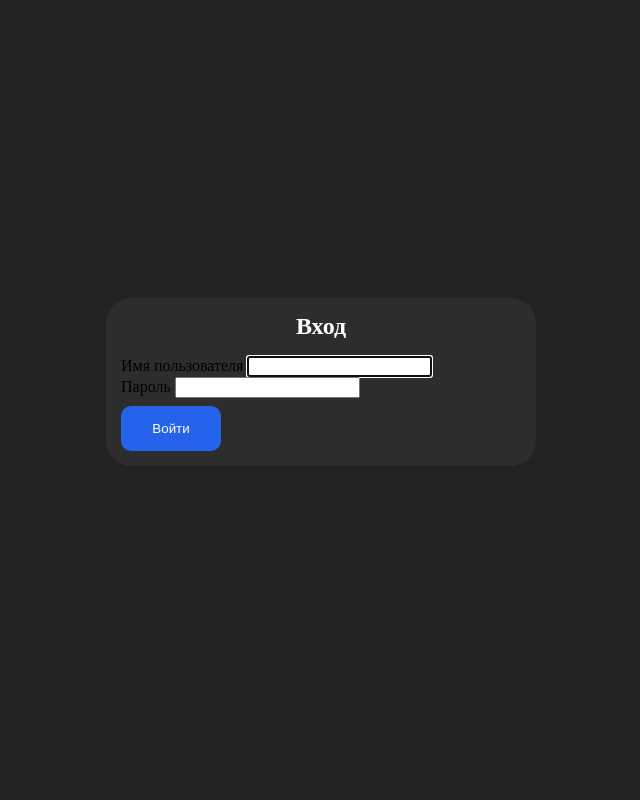
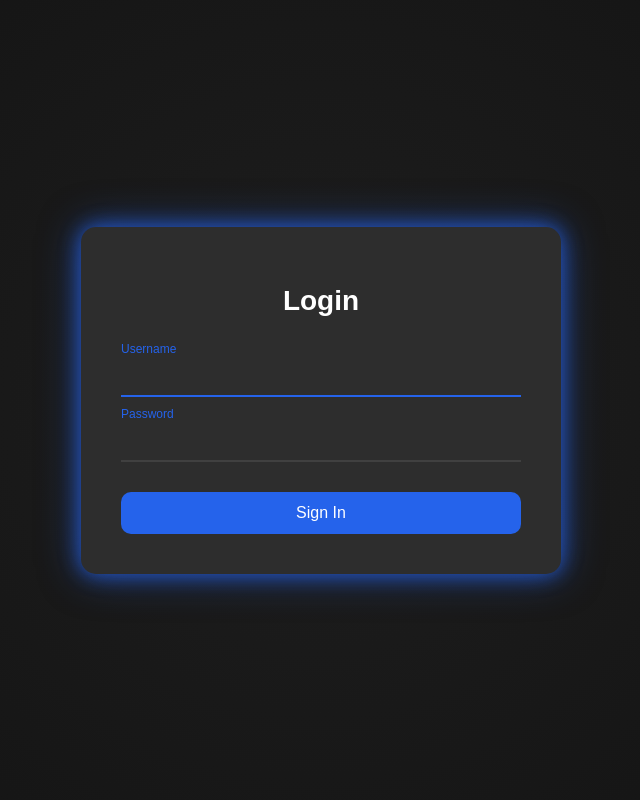
Before and after one commit to rzinovets/de-headless-symfony, a Symfony app: template app/templates/security/login.html.twig in a window 1280 px wide. Shown: the whole page, without its empty margins (319-959 px from the left). Run offline with Twig, Linux system fonts and the light colour scheme; the template is opened without the code that fills it, so the values that code supplies are empty; some libraries are stand-ins or nearby versions.

Commit message:
fix admin login form && fix xdebug conf

```diff
--- a/app/public/styles/login/app.css
+++ b/app/public/styles/login/app.css
@@ -1,112 +1,180 @@
 body {
     margin: 0;
     padding: 0;
-    background-color: #232222;
+    background-color: #121212;
+    font-family: 'Arial', sans-serif;
+    color: #ffffff;
+    display: flex;
+    justify-content: center;
+    align-items: center;
+    height: 100vh;
 }
 
 .wrapper {
-    height: calc(100vh - 36px);
+    width: 100%;
+    height: 100%;
     display: flex;
-    align-self: center;
+    justify-content: center;
+    align-items: center;
+    background: radial-gradient(circle, #1e1e1e, #121212);
 }
 
 .container {
-    min-width: 400px;
-    padding: 15px;
-    margin: auto;
-    border-radius: 25px;
+    width: 400px;
+    padding: 40px;
     background-color: #2d2d2d;
+    border-radius: 15px;
+    box-shadow: 0 0 20px rgba(37, 99, 235, 0.8), 0 0 40px rgba(37, 99, 235, 0.5);
+    text-align: center;
+    position: relative;
+    overflow: hidden;
+}
+
+.container::before {
+    content: '';
+    position: absolute;
+    top: -50%;
+    left: -50%;
+    width: 200%;
+    height: 200%;
+    background: conic-gradient(
+            from 0deg,
+            #2563EB,
+            #1e4bb5,
+            #2563EB
+    );
+    animation: rotate-border 4s linear infinite;
+    z-index: -1;
+}
+
+@keyframes rotate-border {
+    0% {
+        transform: rotate(0deg);
+    }
+    100% {
+        transform: rotate(360deg);
+    }
 }
 
 .title__wrapper {
-    /*overflow: hidden;*/
     position: relative;
-    /*height: 50px;*/
+    margin-bottom: 40px;
+    height: 50px;
 }
 
 .title {
-    padding-bottom: 16px;
-    margin: 0;
-    font-size: 24px;
+    font-size: 28px;
     font-weight: bold;
-    text-align: center;
     color: #ffffff;
+    transition: opacity 0.5s ease, transform 0.5s ease;
+    position: absolute;
+    top: 0;
+    left: 50%;
+    transform: translateX(-50%);
 }
 
 .title__hover {
+    font-size: 28px;
+    font-weight: bold;
+    color: #2563EB;
+    opacity: 0;
+    transition: opacity 0.5s ease, transform 0.5s ease;
     position: absolute;
-    top: 0;
-    left: 35%;
-    padding-bottom: 16px;
-    margin: 0;
-    font-size: 24px;
-    font-weight: bold;
-    text-align: center;
-    color: #0057b7;
-    opacity: 0;
-}
-
-.title, .title__hover {
-    transition: opacity 0.5s ease;
+    top: -10px;
+    left: 50%;
+    transform: translateX(-50%) translateY(-10px);
 }
 
 .title__wrapper:hover .title {
     opacity: 0;
+    transform: translateX(-50%) translateY(-10px);
 }
 
 .title__wrapper:hover .title__hover {
     opacity: 1;
+    transform: translateX(-50%) translateY(0);
 }
 
-.usernameInput {
-    padding-bottom: 8px;
+.input-group {
+    position: relative;
+    margin-bottom: 25px;
 }
 
-.usernameInput, .passwordInput {
-    display: flex;
-    flex-direction: column;
+.input-form {
+    width: 100%;
+    padding: 10px 0;
+    font-size: 16px;
+    color: #ffffff;
+    border: none;
+    border-bottom: 2px solid #404040;
+    outline: none;
+    background: transparent;
+    transition: border-color 0.3s ease;
 }
 
-.usernameInput__label, .passwordInput__label {
-    color: #ffffff;
-    padding-left: 10px;
+.input-form:focus {
+    border-bottom-color: #2563EB;
 }
 
-.inputUsername__form, .inputPassword__form {
+.input-label {
+    position: absolute;
+    top: 10px;
+    left: 0;
+    font-size: 16px;
     color: #ffffff;
-    min-width: 350px;
-    padding: 3px 7px 4px;
-    margin: 8px 0;
-    min-height: 30px;
-    background-color: #404040;
-    border-radius: 10px;
-    border: 1px solid #484646;
-
-    /*display: inline-block;*/
-    /*box-sizing: border-box;*/
+    pointer-events: none;
+    transition: all 0.3s ease;
 }
 
-.buttonWrapper {
-    display: flex;
-    justify-content: center;
+.input-form:focus ~ .input-label,
+.input-form:not(:placeholder-shown) ~ .input-label {
+    top: -15px;
+    font-size: 12px;
+    color: #2563EB;
 }
 
-/* Set a style for all buttons */
-button {
-    background-color: #2563EB;
-    color: white;
-    padding: 14px;
-    margin-top: 8px;
-    border: 1px solid transparent;
-    cursor: pointer;
-    width: 100px;
-    border-radius: 10px;
-    transition: 0.4s;
+.button-wrapper {
+    margin-top: 30px;
 }
 
-/* Add a hover effect for buttons */
-button:hover {
-    background-color: transparent;
-    border: 1px solid #FFFFFF;
-    opacity: 0.8;
+.btn {
+    width: 100%;
+    padding: 12px;
+    font-size: 16px;
+    color: #ffffff;
+    background-color: #2563EB;
+    border: none;
+    border-radius: 10px;
+    cursor: pointer;
+    transition: background-color 0.3s ease, transform 0.2s ease, box-shadow 0.3s ease;
+    position: relative;
+    overflow: hidden;
 }
+
+.btn::before {
+    content: '';
+    position: absolute;
+    top: 50%;
+    left: 50%;
+    width: 300%;
+    height: 300%;
+    background: radial-gradient(circle, rgba(255, 255, 255, 0.4), transparent);
+    transform: translate(-50%, -50%) scale(0);
+    transition: transform 0.5s ease;
+    border-radius: 50%;
+}
+
+.btn:hover {
+    background-color: #1e4bb5;
+    transform: translateY(-2px);
+    box-shadow: 0 4px 20px rgba(37, 99, 235, 0.8);
+}
+
+.btn:active {
+    transform: translateY(0);
+    box-shadow: none;
+}
+
+.btn:hover::before {
+    transform: translate(-50%, -50%) scale(1);
+}
--- a/app/templates/security/login.html.twig
+++ b/app/templates/security/login.html.twig
@@ -8,23 +8,23 @@
     <div class="wrapper">
         <div class="container">
             <div class="title__wrapper">
-                <h1 class="title">Вход</h1>
-                <h1 class="title__hover">Добро пожаловать</h1>
+                <h1 class="title">Login</h1>
+                <h1 class="title__hover">Welcome Back</h1>
             </div>
 
             <form method="post" action="{{ path('admin') }}">
                 <div class="input-group">
-                    <label for="username" class="input-label">Имя пользователя</label>
                     <input type="text" id="username" name="username" class="input-form" required autofocus>
+                    <label for="username" class="input-label">Username</label>
                 </div>
 
                 <div class="input-group">
-                    <label for="password" class="input-label">Пароль</label>
                     <input type="password" id="password" name="password" class="input-form" required>
+                    <label for="password" class="input-label">Password</label>
                 </div>
 
                 <div class="button-wrapper">
-                    <button type="submit" class="btn">Войти</button>
+                    <button type="submit" class="btn">Sign In</button>
                 </div>
             </form>
         </div>
```
Also changed, not shown: app/public/index.php (added, +9 -0 lines), docker-compose.yml (+19 -19 lines), 3 other files.
